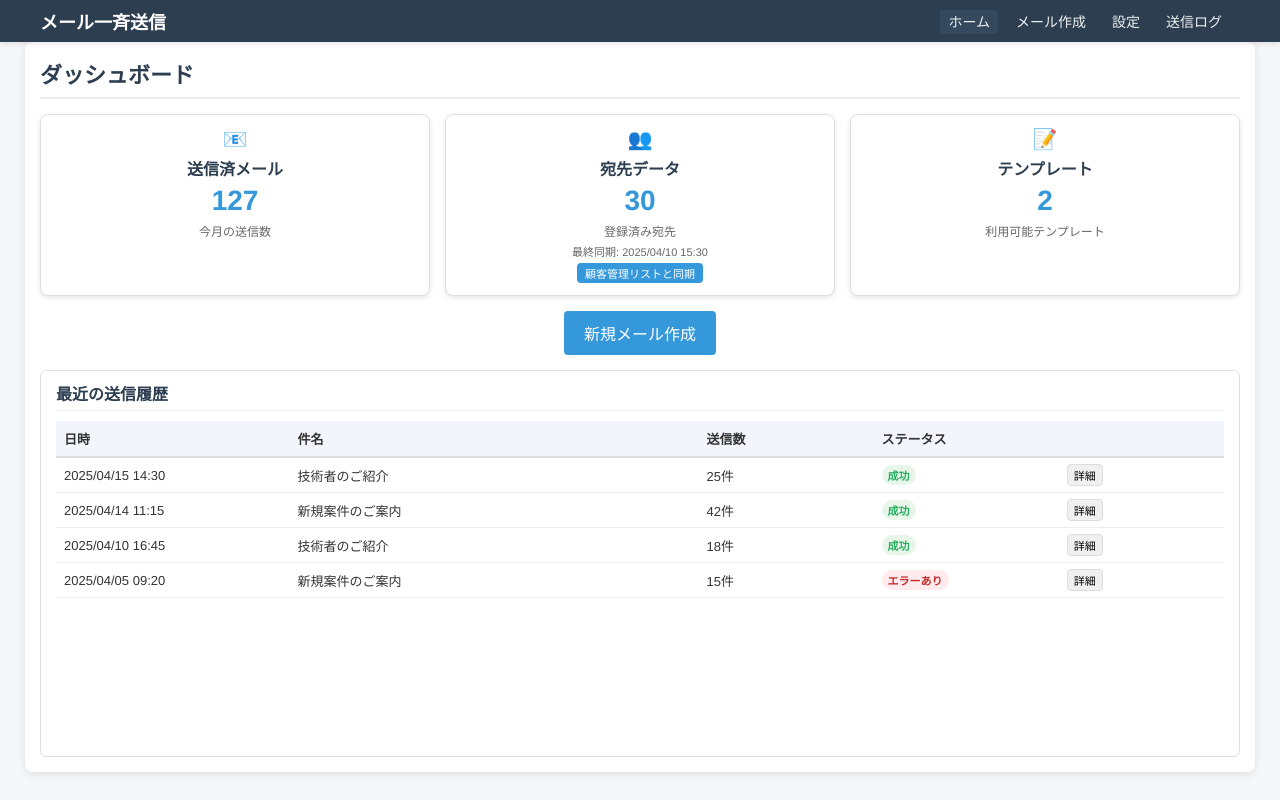
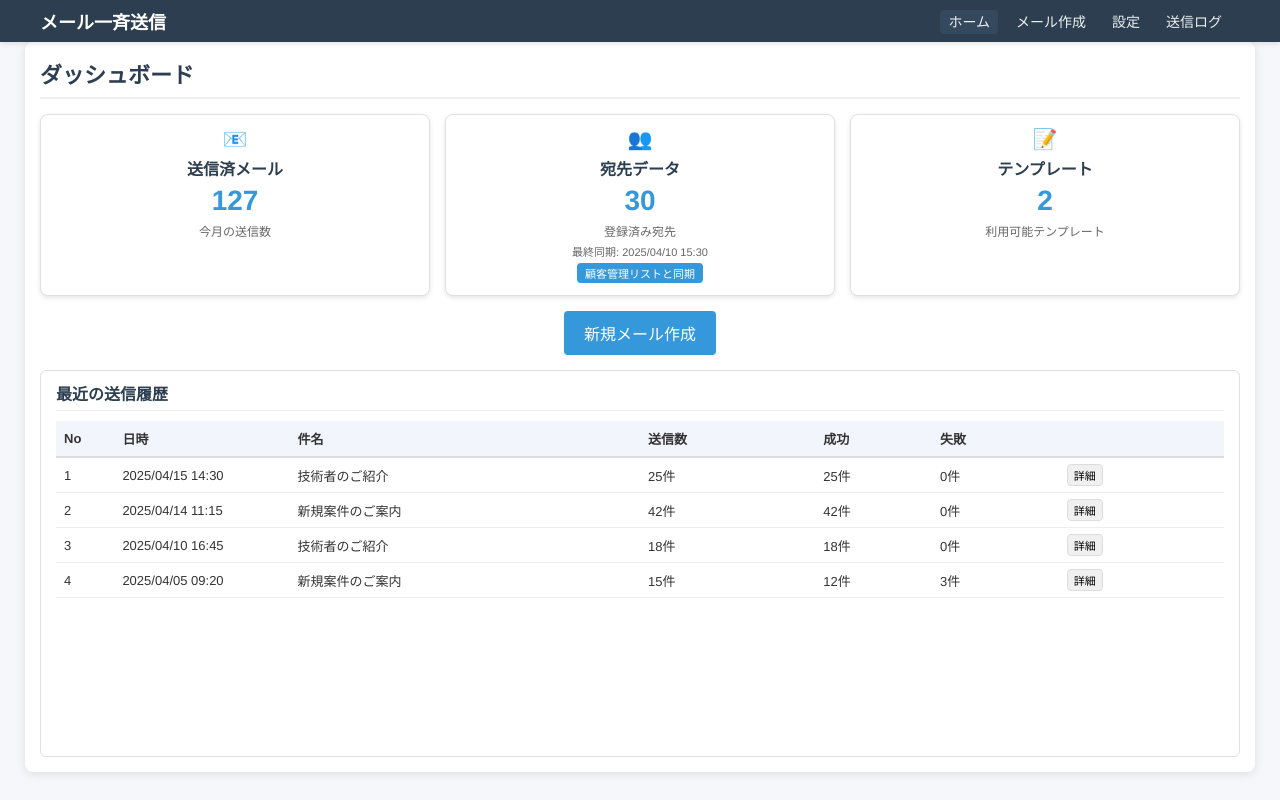
Before and after one commit to EikiOta/mail-app, a React (Create React App) app: page / in a window 1280 px wide. Built offline with nearby package versions, Linux system fonts and the light colour scheme.

Commit message:
detail fixed

```diff
--- a/src/components/Dashboard.js
+++ b/src/components/Dashboard.js
@@ -1,6 +1,7 @@
 // src/components/Dashboard.js
 import React, { useState } from 'react';
 import { Modal } from './common/Modal';
+import Pagination from './common/Pagination';
 
 const Dashboard = ({ logs, onCompose, lastImportDate, onImportSync }) => {
   // 最新の4件のログのみ表示
@@ -10,6 +11,8 @@ const Dashboard = ({ logs, onCompose, lastImportDate, onImportSync }) => {
   const [showSyncModal, setShowSyncModal] = useState(false);
   const [syncing, setSyncing] = useState(false);
   const [syncComplete, setSyncComplete] = useState(false);
+  const [logDetailCurrentPage, setLogDetailCurrentPage] = useState(1);
+  const logDetailItemsPerPage = 10;
 
   // ログに応じたダミーの送信先データ
   const getDummyRecipientsForLog = (log) => {
@@ -115,6 +118,7 @@ const Dashboard = ({ logs, onCompose, lastImportDate, onImportSync }) => {
   // ログ詳細を開く
   const openLogDetail = (log) => {
     setCurrentLog(log);
+    setLogDetailCurrentPage(1); // ページを初期化
     setShowLogDetailModal(true);
   };
 
@@ -135,12 +139,20 @@ const Dashboard = ({ logs, onCompose, lastImportDate, onImportSync }) => {
     );
   };
 
+  // ログ詳細モーダルでのページネーション処理
+  const getPaginatedRecipients = (recipients) => {
+    const startIndex = (logDetailCurrentPage - 1) * logDetailItemsPerPage;
+    const endIndex = Math.min(startIndex + logDetailItemsPerPage, recipients.length);
+    return recipients.slice(startIndex, endIndex);
+  };
+
   // ログ詳細モーダルの内容をレンダリング
   const renderLogDetailModal = () => {
     if (!currentLog) return null;
 
     // 現在のログに対応するダミーの受信者リストを生成
     const dummyRecipients = getDummyRecipientsForLog(currentLog);
+    const paginatedRecipients = getPaginatedRecipients(dummyRecipients);
 
     return (
       <Modal onClose={() => setShowLogDetailModal(false)} fullWidth={true} maxWidth="90%">
@@ -153,7 +165,7 @@ const Dashboard = ({ logs, onCompose, lastImportDate, onImportSync }) => {
             <div style={{ display: 'flex', justifyContent: 'space-between', alignItems: 'center', marginBottom: '15px' }}>
               <h3 style={{ margin: '0', color: '#2c3e50' }}>{currentLog.subject}</h3>
               <span className={`status-badge ${currentLog.status === 'success' ? 'success' : 'error'}`} style={{ fontSize: '14px' }}>
-                {currentLog.status === 'success' ? '成功' : 'エラーあり'}
+                {currentLog.status === 'success' ? '成功' : '失敗あり'}
               </span>
             </div>
             <div style={{ display: 'flex', flexWrap: 'wrap', gap: '20px' }}>
@@ -234,9 +246,9 @@ const Dashboard = ({ logs, onCompose, lastImportDate, onImportSync }) => {
                   </tr>
                 </thead>
                 <tbody>
-                  {dummyRecipients.slice(0, 10).map((recipient, index) => (
+                  {paginatedRecipients.map((recipient, index) => (
                     <tr key={recipient.id}>
-                      <td>{index + 1}</td>
+                      <td>{(logDetailCurrentPage - 1) * logDetailItemsPerPage + index + 1}</td>
                       <td>{recipient.name}</td>
                       <td>{recipient.company}</td>
                       <td>{recipient.department}</td>
@@ -275,6 +287,19 @@ const Dashboard = ({ logs, onCompose, lastImportDate, onImportSync }) => {
                   ))}
                 </tbody>
               </table>
+
+              {/* ページネーション追加 */}
+              {dummyRecipients.length > logDetailItemsPerPage && (
+                <div style={{ marginTop: '15px' }}>
+                  <Pagination
+                    currentPage={logDetailCurrentPage}
+                    totalItems={dummyRecipients.length}
+                    itemsPerPage={logDetailItemsPerPage}
+                    onPageChange={setLogDetailCurrentPage}
+                    noScroll={true}
+                  />
+                </div>
+              )}
             </div>
           </div>
         </div>
@@ -404,21 +429,6 @@ const Dashboard = ({ logs, onCompose, lastImportDate, onImportSync }) => {
     flex: '1'
   };
 
-  const historyTableStyle = {
-    width: '100%',
-    marginBottom: '0'
-  };
-
-  const historyTableThStyle = {
-    padding: '8px',
-    fontSize: '13px'
-  };
-
-  const historyTableTdStyle = {
-    padding: '6px 8px',
-    fontSize: '13px'
-  };
-
   const actionBtnStyle = {
     marginBottom: '15px'
   };
@@ -468,29 +478,34 @@ const Dashboard = ({ logs, onCompose, lastImportDate, onImportSync }) => {
 
       <div className="recent-history" style={recentHistoryStyle}>
         <h2 style={{ fontSize: '16px', marginBottom: '10px', paddingBottom: '5px', borderBottom: '1px solid #eee' }}>最近の送信履歴</h2>
-        <table className="history-table" style={historyTableStyle}>
+        <table className="log-table" style={{ width: '100%' }}>
           <thead>
             <tr>
-              <th width="20%" style={historyTableThStyle}>日時</th>
-              <th width="35%" style={historyTableThStyle}>件名</th>
-              <th width="15%" style={historyTableThStyle}>送信数</th>
-              <th width="15%" style={historyTableThStyle}>ステータス</th>
-              <th width="15%" style={historyTableThStyle}></th>
+              <th width="5%">No</th>
+              <th width="15%">日時</th>
+              <th width="30%">件名</th>
+              <th width="15%">送信数</th>
+              <th width="10%">成功</th>
+              <th width="10%">失敗</th>
+              <th width="15%"></th>
             </tr>
           </thead>
           <tbody>
-            {recentLogs.map(log => (
+            {recentLogs.map((log, index) => (
               <tr key={log.id}>
-                <td style={historyTableTdStyle}>{log.date}</td>
-                <td style={historyTableTdStyle}>{log.subject}</td>
-                <td style={historyTableTdStyle}>{log.totalCount}件</td>
-                <td style={historyTableTdStyle}>
-                  <span className={`status-badge ${log.status === 'success' ? 'success' : 'error'}`} style={{ fontSize: '11px', padding: '2px 6px' }}>
-                    {log.status === 'success' ? '成功' : 'エラーあり'}
-                  </span>
-                </td>
-                <td style={historyTableTdStyle}>
-                  <button className="log-details-btn" style={{ fontSize: '11px', padding: '2px 6px' }} onClick={() => openLogDetail(log)}>詳細</button>
+                <td>{index + 1}</td>
+                <td>{log.date}</td>
+                <td>{log.subject}</td>
+                <td>{log.totalCount}件</td>
+                <td>{log.successCount}件</td>
+                <td>{log.errorCount}件</td>
+                <td>
+                  <button
+                    className="log-details-btn"
+                    onClick={() => openLogDetail(log)}
+                  >
+                    詳細
+                  </button>
                 </td>
               </tr>
             ))}
--- a/src/components/Logs.js
+++ b/src/components/Logs.js
@@ -12,7 +12,9 @@ const Logs = ({ logs }) => {
   const [currentPage, setCurrentPage] = useState(1);
   const [showLogDetailModal, setShowLogDetailModal] = useState(false);
   const [currentLog, setCurrentLog] = useState(null);
+  const [logDetailCurrentPage, setLogDetailCurrentPage] = useState(1);
   const itemsPerPage = 10;
+  const logDetailItemsPerPage = 10;
 
   // ログに応じたダミーの送信先データ
   const getDummyRecipientsForLog = (log) => {
@@ -139,6 +141,7 @@ const Logs = ({ logs }) => {
   // ログの詳細表示
   const openLogDetail = (log) => {
     setCurrentLog(log);
+    setLogDetailCurrentPage(1); // ページを初期化
     setShowLogDetailModal(true);
   };
 
@@ -149,6 +152,13 @@ const Logs = ({ logs }) => {
     const endIndex = Math.min(startIndex + itemsPerPage, filteredLogs.length);
 
     return filteredLogs.slice(startIndex, endIndex);
+  };
+
+  // ログ詳細モーダルでのページネーション処理
+  const getPaginatedRecipients = (recipients) => {
+    const startIndex = (logDetailCurrentPage - 1) * logDetailItemsPerPage;
+    const endIndex = Math.min(startIndex + logDetailItemsPerPage, recipients.length);
+    return recipients.slice(startIndex, endIndex);
   };
 
   // 添付ファイル情報を表示
@@ -174,6 +184,7 @@ const Logs = ({ logs }) => {
 
     // 現在のログに対応するダミーの受信者リストを生成
     const dummyRecipients = getDummyRecipientsForLog(currentLog);
+    const paginatedRecipients = getPaginatedRecipients(dummyRecipients);
 
     return (
       <Modal onClose={() => setShowLogDetailModal(false)} fullWidth={true} maxWidth="90%">
@@ -186,7 +197,7 @@ const Logs = ({ logs }) => {
             <div style={{ display: 'flex', justifyContent: 'space-between', alignItems: 'center', marginBottom: '15px' }}>
               <h3 style={{ margin: '0', color: '#2c3e50' }}>{currentLog.subject}</h3>
               <span className={`status-badge ${currentLog.status === 'success' ? 'success' : 'error'}`} style={{ fontSize: '14px' }}>
-                {currentLog.status === 'success' ? '成功' : 'エラーあり'}
+                {currentLog.status === 'success' ? '成功' : '失敗あり'}
               </span>
             </div>
             <div style={{ display: 'flex', flexWrap: 'wrap', gap: '20px' }}>
@@ -267,9 +278,9 @@ const Logs = ({ logs }) => {
                   </tr>
                 </thead>
                 <tbody>
-                  {dummyRecipients.slice(0, 10).map((recipient, index) => (
+                  {paginatedRecipients.map((recipient, index) => (
                     <tr key={recipient.id}>
-                      <td>{index + 1}</td>
+                      <td>{(logDetailCurrentPage - 1) * logDetailItemsPerPage + index + 1}</td>
                       <td>{recipient.name}</td>
                       <td>{recipient.company}</td>
                       <td>{recipient.department}</td>
@@ -308,6 +319,19 @@ const Logs = ({ logs }) => {
                   ))}
                 </tbody>
               </table>
+
+              {/* ページネーション追加 */}
+              {dummyRecipients.length > logDetailItemsPerPage && (
+                <div style={{ marginTop: '15px' }}>
+                  <Pagination
+                    currentPage={logDetailCurrentPage}
+                    totalItems={dummyRecipients.length}
+                    itemsPerPage={logDetailItemsPerPage}
+                    onPageChange={setLogDetailCurrentPage}
+                    noScroll={true}
+                  />
+                </div>
+              )}
             </div>
           </div>
         </div>
@@ -337,7 +361,6 @@ const Logs = ({ logs }) => {
               <option value="today">今日</option>
               <option value="week">過去7日</option>
               <option value="month">過去30日</option>
-              <option value="custom">カスタム...</option>
             </select>
           </div>
 
@@ -365,7 +388,7 @@ const Logs = ({ logs }) => {
             >
               <option value="all">すべて</option>
               <option value="success">成功</option>
-              <option value="error">エラーあり</option>
+              <option value="error">失敗あり</option>
             </select>
           </div>
         </div>
--- a/src/components/MailCompose.js
+++ b/src/components/MailCompose.js
@@ -73,6 +73,8 @@ const MailCompose = ({
         if (hasContent) {
           setLeavePage(hash);
           setShowLeaveConfirm(true);
+          // 遷移をキャンセルするためにハッシュを元に戻す
+          window.location.hash = 'mail-compose';
         } else {
           // 内容がなければそのまま遷移
           if (typeof window.navigateToPage === 'function') {
@@ -89,7 +91,7 @@ const MailCompose = ({
     return () => {
       window.removeEventListener('hashchange', handleHashChange);
     };
-  }, [mailData, attachments, selectedRecipients]);
+  }, []); // 依存配列を空にして再登録を防止
 
   // ページ離脱時の警告設定
   useEffect(() => {
@@ -134,12 +136,7 @@ const MailCompose = ({
 
     // App.jsのsetCurrentPageにページ情報を渡す
     if (typeof window.navigateToPage === 'function') {
-      // 直接window.navigateToPageを呼び出すのではなく、
-      // ハッシュを変更してApp.jsのイベントハンドラに検知させる
-      window.location.hash = ''; // 現在のハッシュをクリア
-      setTimeout(() => {
-        window.location.hash = 'direct-' + leavePage; // 特殊なプレフィックスを追加
-      }, 50);
+      window.navigateToPage(leavePage);
     } else {
       // fallback - 直接画面遷移（通常は使用されない）
       window.location.href = '#' + leavePage;
```
